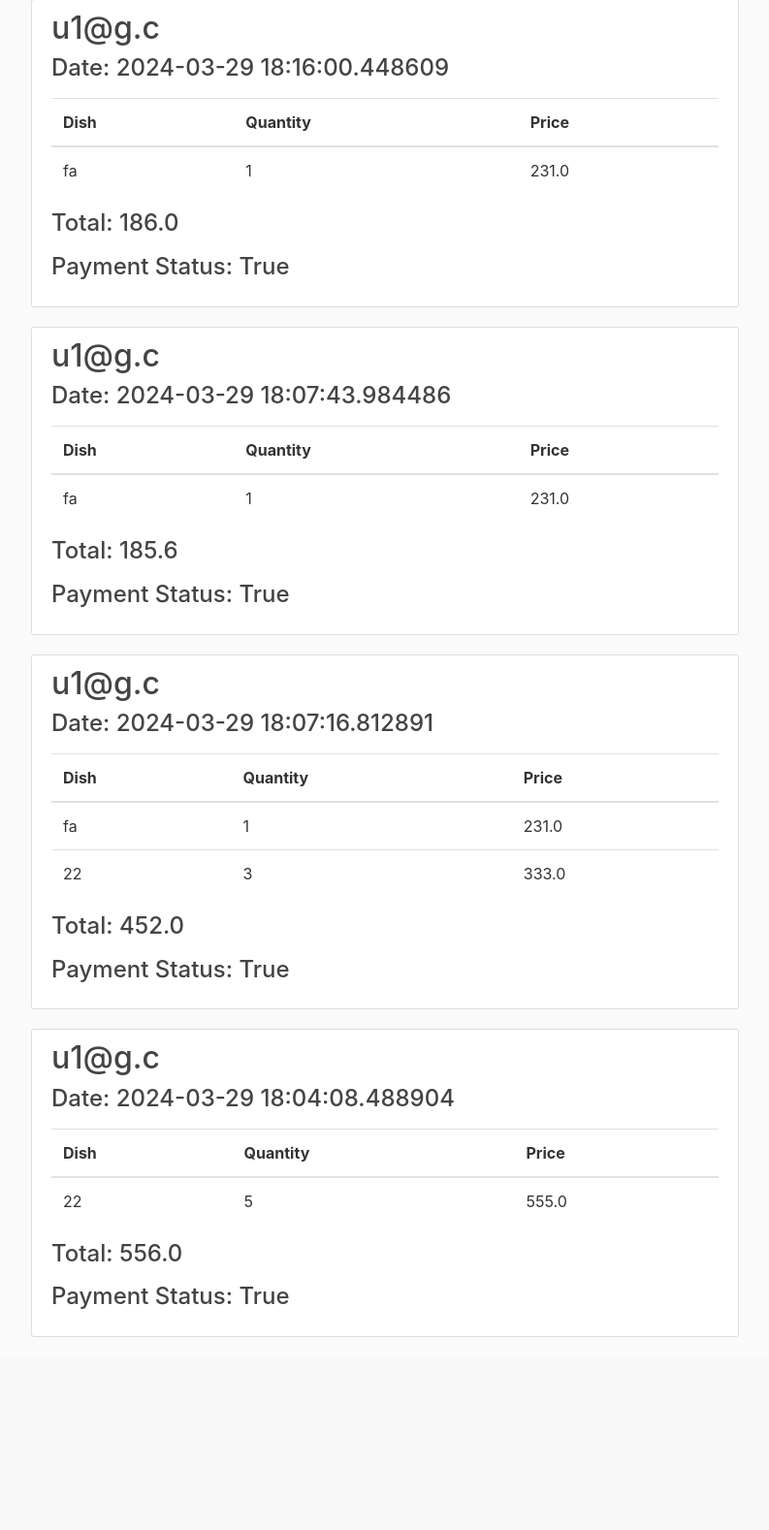
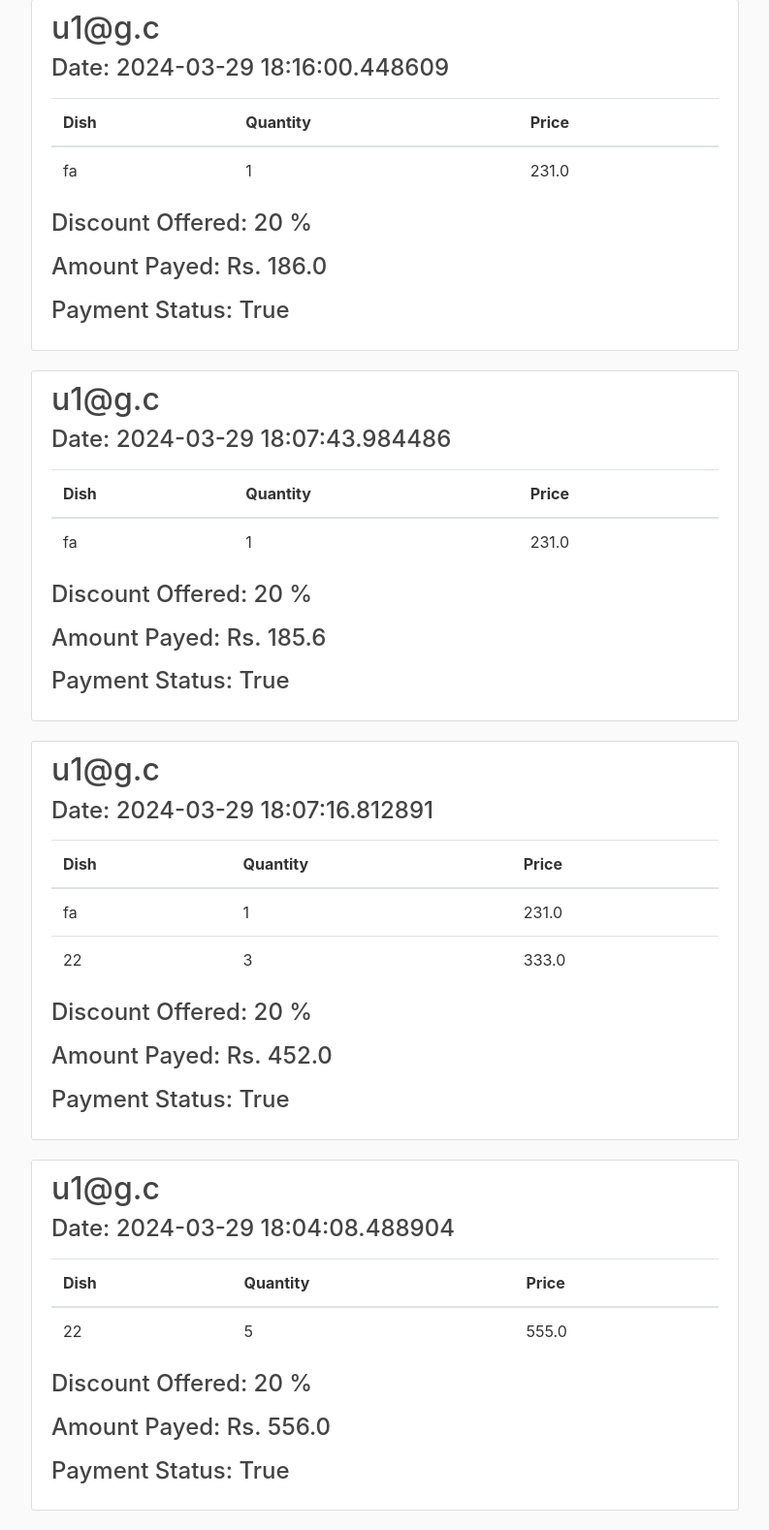
Before and after one commit to dd918-sv/SSFDS_Edit, a Flask app: page /OrderHistory in a window 1280 px wide. Shown: the part 137-1715 px from the top of the page at 97% size, without its empty margins (53-846 px from the left). Before the commit the page ends 1516 px from the top, so only its background shows below. Run offline with Flask 3, Linux system fonts and the light colour scheme; a user stored in the database is signed in; some libraries are stand-ins or nearby versions.

Commit message:
added discount feature in cart

```diff
--- a/SSFDS/routes.py
+++ b/SSFDS/routes.py
@@ -341,9 +341,10 @@ def goToCart():
     restaurant=order.transaction.restaurant
     distance=calculate_distance(restaurant.latitude,restaurant.longitude,user.latitude,user.longitude)
     delivery_charge=0
+    discount=transaction.discount
     if distance>2:
         delivery_charge=ceil(5*(distance-2))
-    return render_template('cart.html', orders=orders,delivery_charge=delivery_charge, title='Cart')
+    return render_template('cart.html', orders=orders,delivery_charge=delivery_charge, title='Cart', discount=discount)
 
 @app.route('/update_quantity', methods=['POST'])
 @login_required
@@ -401,7 +402,7 @@ def place_order():
     data = request.json
     payment_method = data.get('payment_method')
     delivery_charge=data.get('delivery_charge')
-    total_amount=data.get('total_amount')
+    discounted_amount=data.get('discounted_amount')
     user_id = current_user.id
     transaction = Transaction.query.filter_by(userID=user_id, paid=False).first()
     if not transaction:
@@ -409,14 +410,14 @@ def place_order():
 
     transaction.paymentMethod = payment_method
 
-    transaction.amount = total_amount
+    transaction.amount = discounted_amount
     transaction.deliveryCharge=delivery_charge
     transaction.deliveryLatitude=current_user.latitude
     transaction.deliveryLongitude=current_user.longitude
     transaction.paid = True
     transaction.date = datetime.now()
     db.session.commit()
-    return jsonify({'success': True, 'total_price': total_amount}), 200
+    return jsonify({'success': True, 'total_price': discounted_amount}), 200
 
 
 
--- a/SSFDS/templates/OrderHistory.html
+++ b/SSFDS/templates/OrderHistory.html
@@ -31,7 +31,8 @@
             {% endfor %}
         </tbody>
     </table>
-    <h4><p class="article-content">Total: {{ transactions[i].amount }}</p></h4>
+    <h4><p class="article-content">Discount Offered: {{ transactions[i].discount }} %</p></h4>
+    <h4><p class="article-content">Amount Payed: Rs. {{ transactions[i].amount }}</p></h4>
     <h4><p class="article-content">Payment Status: {{ transactions[i].paid }}</p></h4>
 </div>
 {% endfor %}
```
Also changed, not shown: SSFDS/templates/cart.html (+14 -3 lines), instance/site.db.
